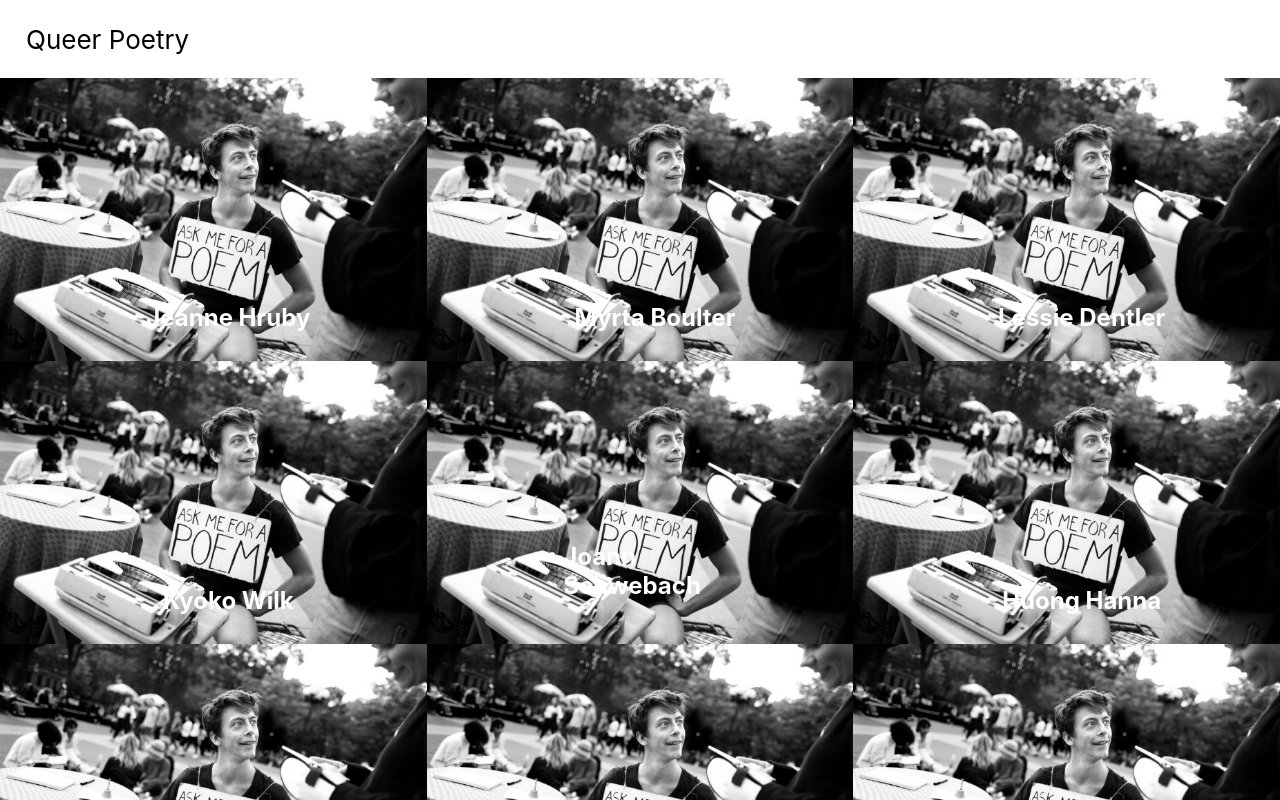
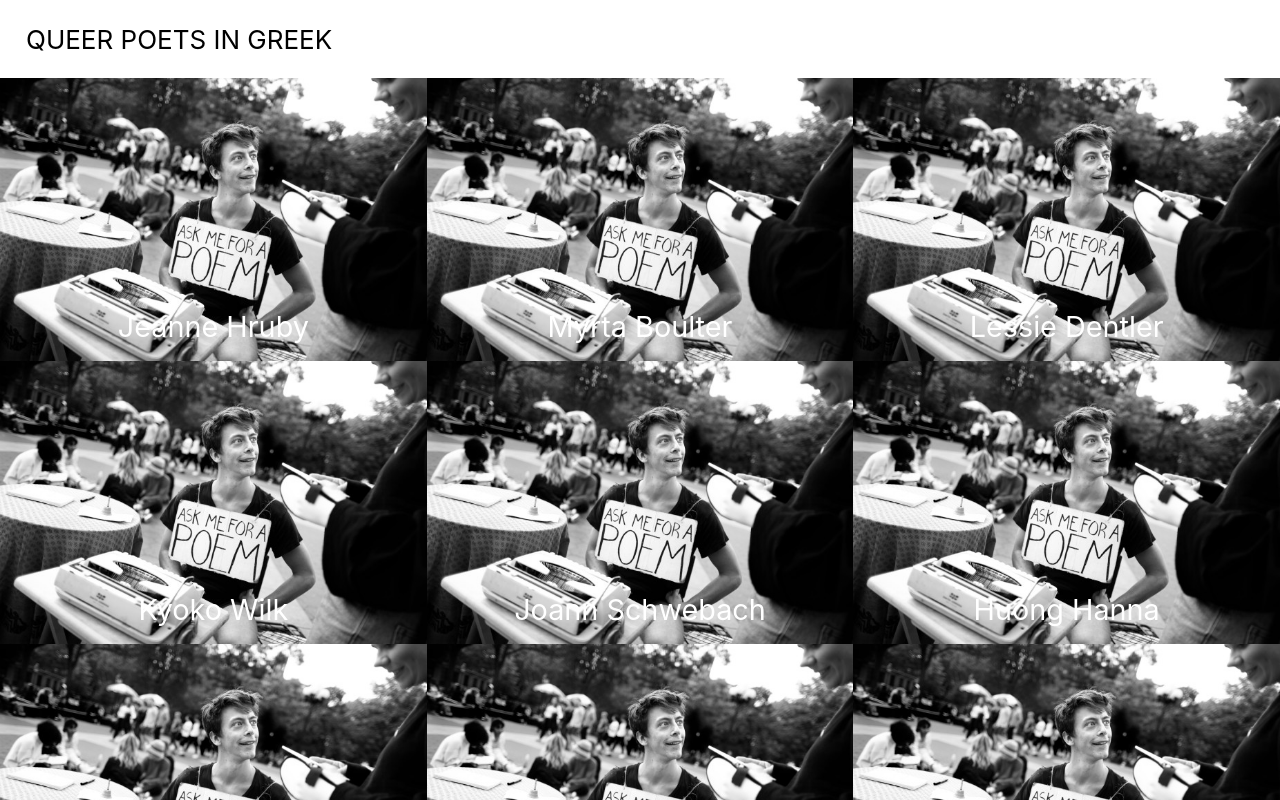
Before and after one commit to jedster1111/queerpoetry, a React (Create React App) app: page / in a window 1280 px wide. Shown: the top 800 px of the page. Built offline with nearby package versions, Linux system fonts and the light colour scheme.

Commit message:
Clean up CSS even further

```diff
--- a/src/App.css
+++ b/src/App.css
@@ -62,46 +62,21 @@ body {
 }
 
 .PoetItem {
-  /* margin: 15px; */
   position: relative;
-
-  height: 0;
-  overflow: hidden;
-  padding-top: calc(410 / 618 * 100%);
-
-  /* background-image: url(./images/poet-portrait-example.jpg);
-  background-size: 100% auto;
-  background-repeat: no-repeat;
-  background-position: center; */
-}
-
-.PoetItem-content {
-  position: absolute;
-  top: 0;
-  left: 0;
-  width: 100%;
-  height: 100%;
-
+  background-color: black;
   display: flex;
   justify-content: center;
-  align-items: flex-end;
+  align-items: center;
 }
 
 .PoetItem-image {
-  /* position: absolute;
-  top: 0;
-  left: 0;
-  width: 100%;
-  height: 100%; */
   width: 100%;
 }
 
 .PoetItem-name {
   position: absolute;
   color: white;
-  margin: 15px;
-
+  margin: 0.6em;
+  font-size: 1.8em;
   bottom: 0;
-  left: 50%;
-  transform: translate(-50%, -50%);
 }
--- a/src/App.tsx
+++ b/src/App.tsx
@@ -12,10 +12,8 @@ type PoetsListProps = {
 
 const PoetItem = ({ poet }: { poet: Poet }) => (
   <div className="PoetItem">
-    <div className="PoetItem-content">
-      <img className="PoetItem-image" src={poetExampleImage} />
-      <h2 className="PoetItem-name">{poet.name}</h2>
-    </div>
+    <img className="PoetItem-image" src={poetExampleImage} />
+    <div className="PoetItem-name">{poet.name}</div>
   </div>
 );
 
@@ -30,7 +28,7 @@ const PoetsList = ({ poets }: PoetsListProps) => (
 function App() {
   return (
     <div className="App">
-      <header className="App-header">Queer Poetry</header>
+      <header className="App-header">QUEER POETS IN GREEK</header>
       <main className="App-body">
         <PoetsList poets={names.map(createPoet)} />
       </main>
```
